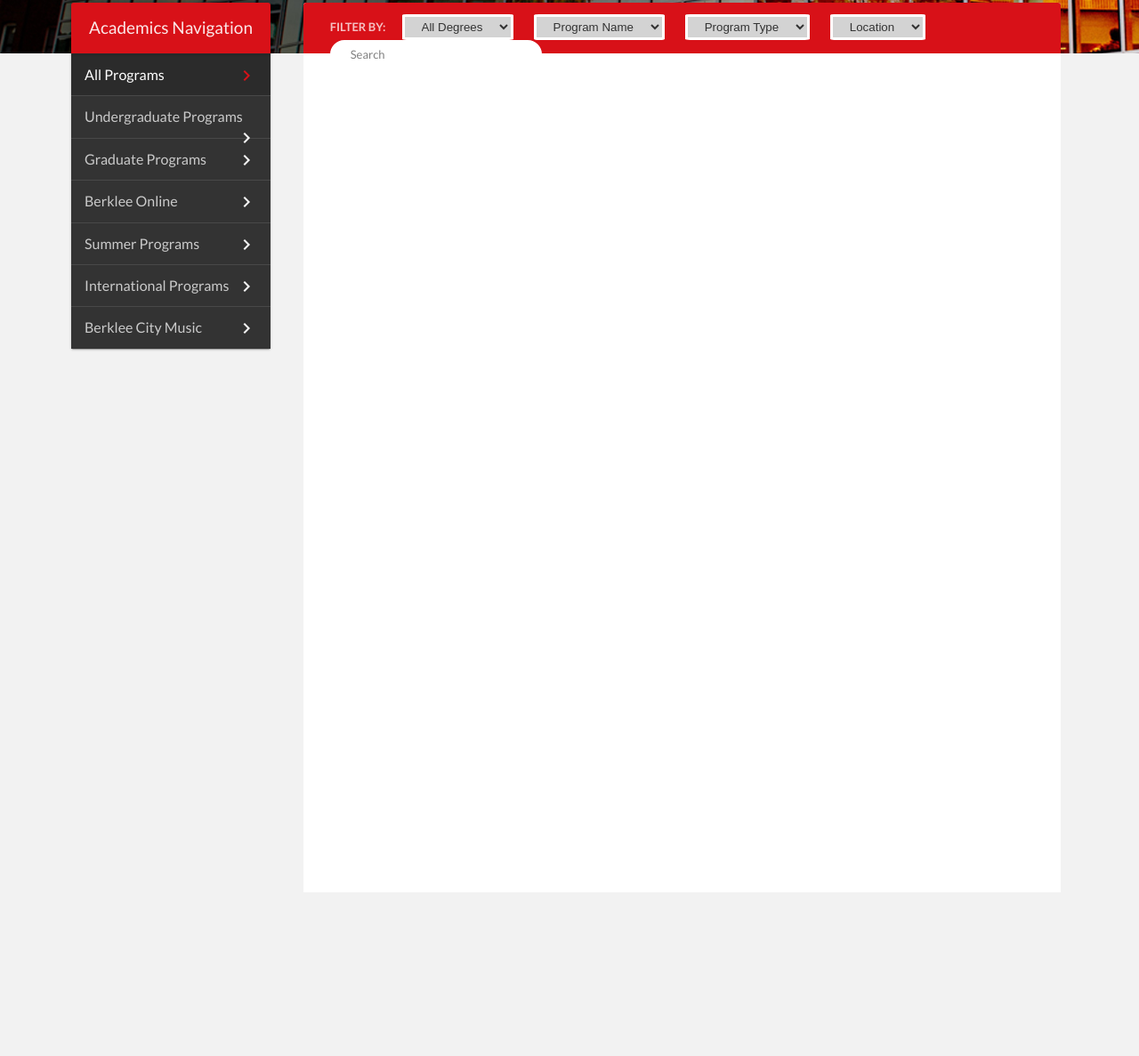
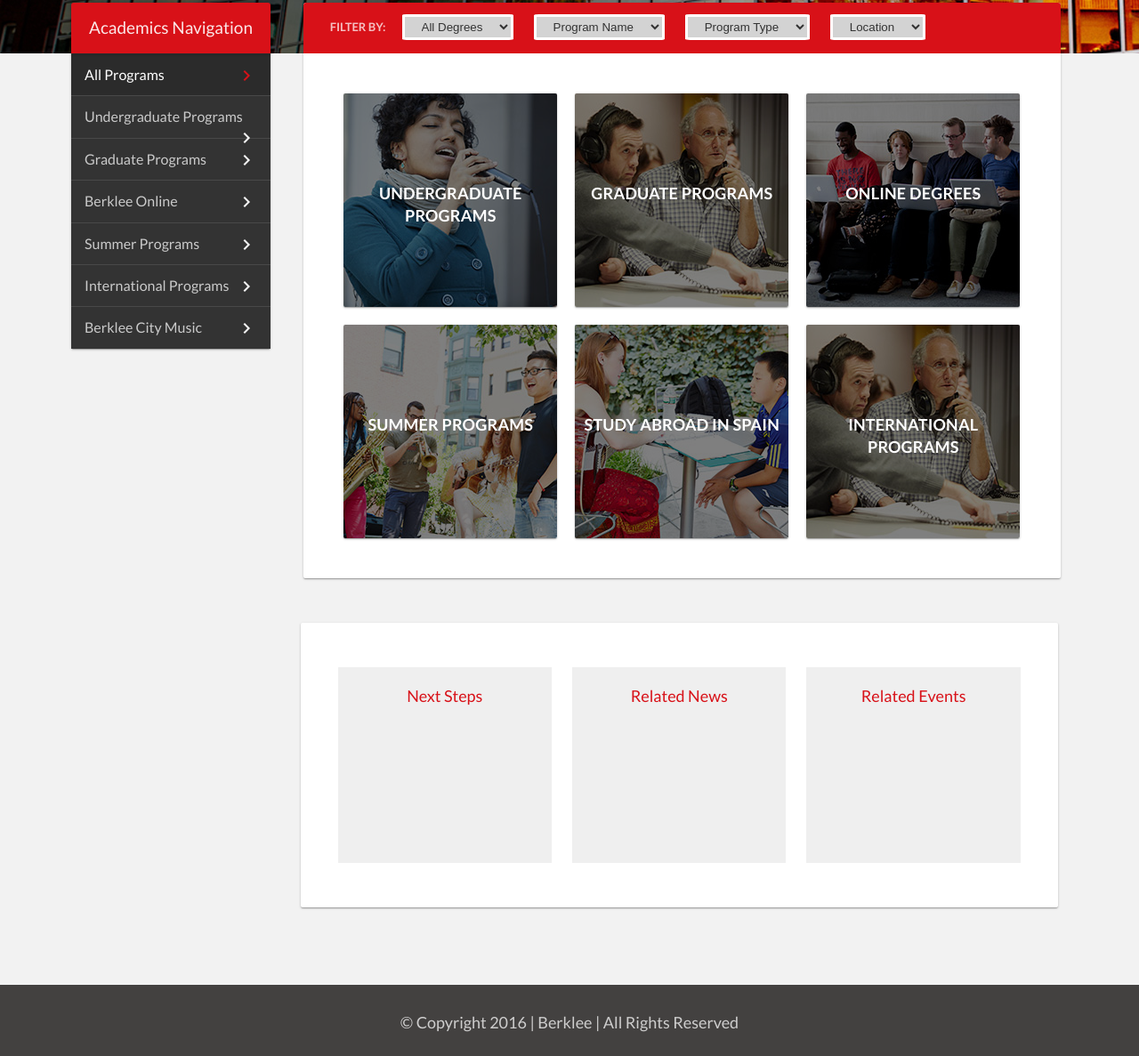
Before and after one commit to suryakiranjuthuka/Berklee, a plain HTML site: page index.html in a window 1280 px wide. Shown: the part 165-1352 px from the top of the page at 89% size. Before the commit the page ends 1168 px from the top, so only its background shows below. Drawn offline with Linux system fonts and the light colour scheme.

Commit message:
Completed

```diff
--- a/index.html
+++ b/index.html
@@ -34,7 +34,7 @@
         <li>Berklee City Music<img src="images/arrow.png"></li>
       </div>
 
-      <div class="academicsContainer">
+      <div class="academicsContainer boxShadow">
         <div class="academicsControls">
           <span class="filterBy">Filter By:</span>
           <select>
@@ -51,8 +51,73 @@
           </select>
           <input type="search" placeholder="Search"/>
         </div>
-        <div class="academicsContent"></div>
+
+        <div class="academicsContent">
+          <div class="tile boxShadow">
+            <img src="images/1.jpg">
+            <div class="tileOverlay"></div>
+            <div class="tileTitle">
+              <span>Undergraduate Programs</span>
+              <div class="viewMore">View More</div>
+            </div>
+          </div>
+
+          <div class="tile boxShadow">
+            <img src="images/2.jpg">
+            <div class="tileOverlay"></div>
+            <div class="tileTitle">
+              <span>Graduate Programs</span>
+              <div class="viewMore">View More</div>
+            </div>
+          </div>
+
+          <div class="tile boxShadow">
+            <img src="images/3.jpg">
+            <div class="tileOverlay"></div>
+            <div class="tileTitle">
+              <span>Online Degrees</span>
+              <div class="viewMore">View More</div>
+            </div>
+          </div>
+
+          <div class="tile boxShadow">
+            <img src="images/4.jpg">
+            <div class="tileOverlay"></div>
+            <div class="tileTitle">
+              <span>Summer Programs</span>
+              <div class="viewMore">View More</div>
+            </div>
+          </div>
+
+          <div class="tile boxShadow">
+            <img src="images/5.jpg">
+            <div class="tileOverlay"></div>
+            <div class="tileTitle">
+              <span>Study Abroad in Spain</span>
+              <div class="viewMore">View More</div>
+            </div>
+          </div>
+
+          <div class="tile boxShadow">
+            <img src="images/2.jpg">
+            <div class="tileOverlay"></div>
+            <div class="tileTitle">
+              <span>International Programs</span>
+              <div class="viewMore">View More</div>
+            </div>
+          </div>
+        </div>
+
       </div>
+
+      <div class="threeRowContainer boxShadow">
+        <div class="nextSteps">Next Steps</div>
+        <div class="relatedNews">Related News</div>
+        <div class="relatedEvents">Related Events</div>
+      </div>
+
+
     </div>
+    <footer>© Copyright 2016 | Berklee | All Rights Reserved</footer>
   </body>
 </html>
--- a/styles/main.css
+++ b/styles/main.css
@@ -244,7 +244,7 @@ nav div:nth-child(2){
 
 .academicsContainer{
 	width: 76%;
-	height: 1000px;
+	/*height: 1000px;*/
 	background-color: white;
 	display: inline-block;
 	border-top-left-radius: 3px;
@@ -310,7 +310,8 @@ input::-webkit-search-cancel-button {
 input[type=search] {
   border: solid 3px white;
   padding: 5px 12px 5px 20px;
-  width: 200px;
+  width: auto;
+	/*max-width: 500px;*/
   border-radius: 10em;
   -webkit-transition: .2s;
   transition: .2s;
@@ -346,3 +347,139 @@ input::-webkit-input-placeholder {
 /*.academicsControls select option{
 	text-transform: capitalize;
 }*/
+
+.academicsContent{
+	/*display: flex;
+	flex-flow: row wrap;
+	justify-content: flex-start;*/
+	text-align:center;
+	padding: 35px 0;
+	font-size: 0px;
+	position: relative;
+}
+
+.academicsContent .tile{
+	width: 240px;
+	overflow: hidden;
+	/*margin: 25px 25px;*/
+	margin: 10px;
+	display: inline-block;
+	text-align: center;
+	/*position: absolute;
+	top:0;*/
+	position: relative;
+	border-radius: 2px;
+}
+
+.tile img{
+	transition: all .3s;
+}
+
+.tile:hover img{
+	cursor: pointer;
+	-webkit-transform: scale(1.2);
+	transform: scale(1.2);
+}
+
+.tile .tileOverlay{
+	background-color: rgba(0,0,0,.5);
+	width: 240px;
+	height: 240px;
+	position: absolute;
+	top:0
+}
+
+.tile .tileTitle{
+	/*width: 240px;
+	height: 240px;*/
+	width: 100%;
+	position: absolute;
+	top: 0;
+	/*display: flex;
+	align-items: center;
+	align-content: center;
+	text-align: center;*/
+	text-align: center;
+	margin-top: 100px;
+	transition: all .2s;
+}
+
+.tile .tileTitle span{
+	color: white;
+	font-size: 18px;
+  text-transform: uppercase;
+  font-weight: 700;
+  letter-spacing: .2px;
+  line-height: 1.4;
+	text-align: center;
+}
+
+.tileTitle .viewMore{
+	font-size: 16px;
+	color: white;
+	background-color: rgba(216,17,24,1);
+	padding: 5px 7px;
+	width: 110px;
+	margin: 10px auto;
+	border-radius: 5px;
+	opacity: 0;
+	transition: all .2s;
+}
+
+.tile:hover .tileTitle {
+	margin-top: 80px;
+}
+
+.tile:hover .tileTitle .viewMore{
+	opacity: 1;
+}
+
+.tileContent{
+	width: 100%;
+	height: 50px;
+	background-color: #efefef;
+}
+
+.threeRowContainer{
+	width: 76%;
+	/*height: 400px;*/
+	background-color: white;
+	margin-left: auto;
+	margin-top: 50px;
+	margin-right: 1%;
+	text-align: center;
+	padding: 50px 25px;
+	box-sizing: border-box;
+	margin-bottom: 30px;
+}
+
+.threeRowContainer div{
+	width: 30%;
+	height: 200px;
+	background-color: #efefef;
+	display: inline-block;
+	margin: 0px 10px;
+	color: #d81118;
+	font-size: 18px;
+	padding-top: 20px;
+}
+
+footer{
+	background-color: #434140;
+	width: 100%;
+	/*height: 80px;*/
+	font-size: 18px;
+	text-align: center;
+	color: rgba(255,255,255,.74);
+	padding: 30px 0 25px;
+}
+
+
+@media only screen and (max-width: 1440px) {
+
+	input[type=search]{
+		display: none;
+	}
+
+
+}
```
Also changed, not shown: images/1.jpg (added), images/2.jpg (added), images/3.jpg (added), images/4.jpg (added), images/5.jpg (added), images/6.jpg (added).
